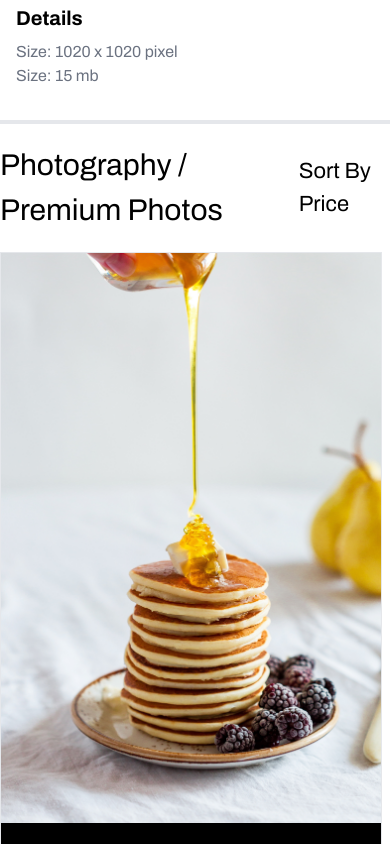
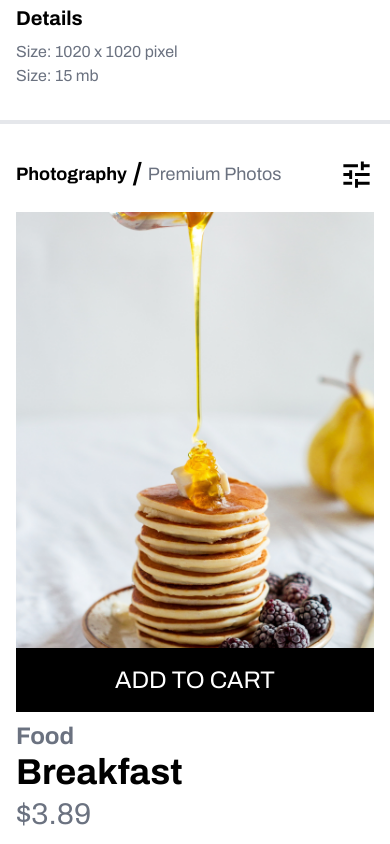
Before and after one commit to mrtnprzk/bi-assignment-02, a Next.js app: page / in a window 390 px wide. Shown: the part 1156-2000 px from the top of the page. Built offline with nearby package versions, Linux system fonts and the light colour scheme.

Commit message:
ProductCard styling done

```diff
--- a/components/Header.tsx
+++ b/components/Header.tsx
@@ -7,7 +7,7 @@ const Header = () => {
   const { isOpen, openCart, cartQuantity } = useShoppingCart();
 
   return (
-    <header className="sticky top-0 px-7 bg-white lg:px-0 z-10 border-b-4">
+    <header className="sticky top-0 px-7 bg-white lg:px-0 z-30 border-b-4">
       <nav className="flex justify-between items-center bg-white h-20 lg:h-24">
         <h1 className="font-bold text-lg lg:text-2xl">BEJAMAS_</h1>
         <button className="relative" onClick={openCart}>
--- a/components/ProductCard.tsx
+++ b/components/ProductCard.tsx
@@ -1,45 +1,23 @@
-import Image from "next/image";
 import React from "react";
-import { useShoppingCart } from "../context/ShoppingCartContext";
 import { Product } from "../types";
-import { formatCurrency } from "../utilities/functions";
+import { capitalizeFirstLetter, formatCurrency } from "../utilities/functions";
+import ProductCardImage from "./ProductCardImage";
 
 interface Props {
   product: Product;
 }
 
 const ProductCard = ({ product }: Props) => {
-  const { addToCart, removeFromCart, getItemQuantity } = useShoppingCart();
-  const itemQuantity = getItemQuantity(product.id);
-
   return (
-    <div className="flex flex-col border">
-      <Image
-        key={product.name}
-        src={product.image.src}
-        alt={product.image.alt}
-        width={380}
-        height={570}
-        className="object-cover"
-      />
-      {itemQuantity === 0 ? (
-        <button
-          onClick={() => addToCart(product.id)}
-          className="bg-black text-white w-full py-4 text-2xl"
-        >
-          ADD TO CART
-        </button>
-      ) : (
-        <button
-          onClick={() => removeFromCart(product.id)}
-          className="bg-black text-white w-full py-4 text-2xl"
-        >
-          REMOVE FROM CART
-        </button>
-      )}
-      <span>{product.category}</span>
-      <span>{product.name}</span>
-      <span>{formatCurrency(product.price)}</span>
+    <div className="flex flex-col">
+      <ProductCardImage product={product} />
+      <span className="text-2xl font-bold text-gray-500">
+        {capitalizeFirstLetter(product.category)}
+      </span>
+      <span className="text-4xl font-bold mb-1">{product.name}</span>
+      <span className="text-3xl text-gray-500">
+        {formatCurrency(product.price)}
+      </span>
     </div>
   );
 };
--- /dev/null
+++ b/components/ProductCardImage.tsx
@@ -0,0 +1,44 @@
+import React from "react";
+import Image from "next/image";
+import { Product } from "../types";
+import { useShoppingCart } from "../context/ShoppingCartContext";
+
+interface Props {
+  product: Product;
+}
+
+const ProductCardImage = ({ product }: Props) => {
+  const { addToCart, removeFromCart, getItemQuantity } = useShoppingCart();
+  const itemQuantity = getItemQuantity(product.id);
+
+  return (
+    <div className="relative flex flex-col mb-2 group">
+      <Image
+        key={product.name}
+        src={product.image.src}
+        alt={product.image.alt}
+        width={480}
+        height={670}
+        className="object-cover"
+      />
+      {product.bestseller && <span className="absolute bg-white text-xl top-0 py-1.5 px-8">Best Seller</span>}
+      {itemQuantity === 0 ? (
+        <button
+          onClick={() => addToCart(product.id)}
+          className="absolute lg:hidden bg-black text-white w-full py-4 text-2xl bottom-0 group-hover:block"
+        >
+          ADD TO CART
+        </button>
+      ) : (
+        <button
+          onClick={() => removeFromCart(product.id)}
+          className="absolute lg:hidden bg-black text-white w-full py-4 text-2xl bottom-0 group-hover:block"
+        >
+          REMOVE FROM CART
+        </button>
+      )}
+    </div>
+  );
+};
+
+export default ProductCardImage;
--- a/components/ProductsPanel.tsx
+++ b/components/ProductsPanel.tsx
@@ -9,7 +9,7 @@ const ProductsPanel = () => {
   ) as Product[];
 
   return (
-    <div className="grid gap-6 grid-cols-1 lg:gap-12 lg:grid-cols-3 lg:ml-12 lg:w-5/6">
+    <div className="grid gap-8 grid-cols-1 lg:gap-12 lg:grid-cols-3 lg:ml-12 lg:w-5/6">
       {products.map((product, index) => (
         <ProductCard key={index} product={product} />
       ))}
--- a/components/ProductsSection.tsx
+++ b/components/ProductsSection.tsx
@@ -1,13 +1,20 @@
 import React from "react";
 import FilteringPanel from "./FilteringPanel";
 import ProductsPanel from "./ProductsPanel";
+import TuneIcon from '@mui/icons-material/Tune';
+import SwapVertOutlinedIcon from '@mui/icons-material/SwapVertOutlined';
 
 const ProductsSection = () => {
   return (
-    <div>
-      <div className="flex justify-between items-center h-32">
-        <h2 className=" text-[30px]">Photography / Premium Photos</h2>
-        <p className=" text-[22px]">Sort By Price</p>
+    <div className="px-4 py-8 lg:px-0 lg:py-0">
+      <div className="flex justify-between items-center mb-5 lg:mb-0 lg:py-16">
+        <div className="flex items-center text-lg font-bold lg:text-3xl">
+          <span>Photography</span>
+          <span className="text-3xl lg:text-4xl">&nbsp;/&nbsp;</span>
+          <span className="text-gray-500 font-normal">Premium Photos</span>
+        </div>
+        <p className="hidden lg:block text-xl text-gray-500"><SwapVertOutlinedIcon/>Sort By &nbsp; Price</p>
+        <button className="lg:hidden"><TuneIcon fontSize="large"/></button>
       </div>
       <div className="flex">
         <FilteringPanel />
--- a/data/products.json
+++ b/data/products.json
@@ -142,7 +142,7 @@
   {
     "id": 11,
     "name": "New Building",
-    "category": "cities",
+    "category": "landmarks",
     "price": 53.89,
     "currency": "USD",
     "image": {
@@ -156,7 +156,7 @@
   {
     "id": 12,
     "name": "Old Building",
-    "category": "cities",
+    "category": "landmarks",
     "price": 23.89,
     "currency": "USD",
     "image": {
@@ -226,7 +226,7 @@
   {
     "id": 17,
     "name": "Shoes",
-    "category": "nature",
+    "category": "premium",
     "price": 593.89,
     "currency": "USD",
     "image": {
@@ -254,7 +254,7 @@
   {
     "id": 19,
     "name": "Water Street",
-    "category": "nature",
+    "category": "cities",
     "price": 88.89,
     "currency": "USD",
     "image": {
@@ -268,7 +268,7 @@
   {
     "id": 20,
     "name": "Window City",
-    "category": "nature",
+    "category": "cities",
     "price": 211.89,
     "currency": "USD",
     "image": {
@@ -282,7 +282,7 @@
   {
     "id": 21,
     "name": "Woman",
-    "category": "nature",
+    "category": "people",
     "price": 44.89,
     "currency": "USD",
     "image": {
```
